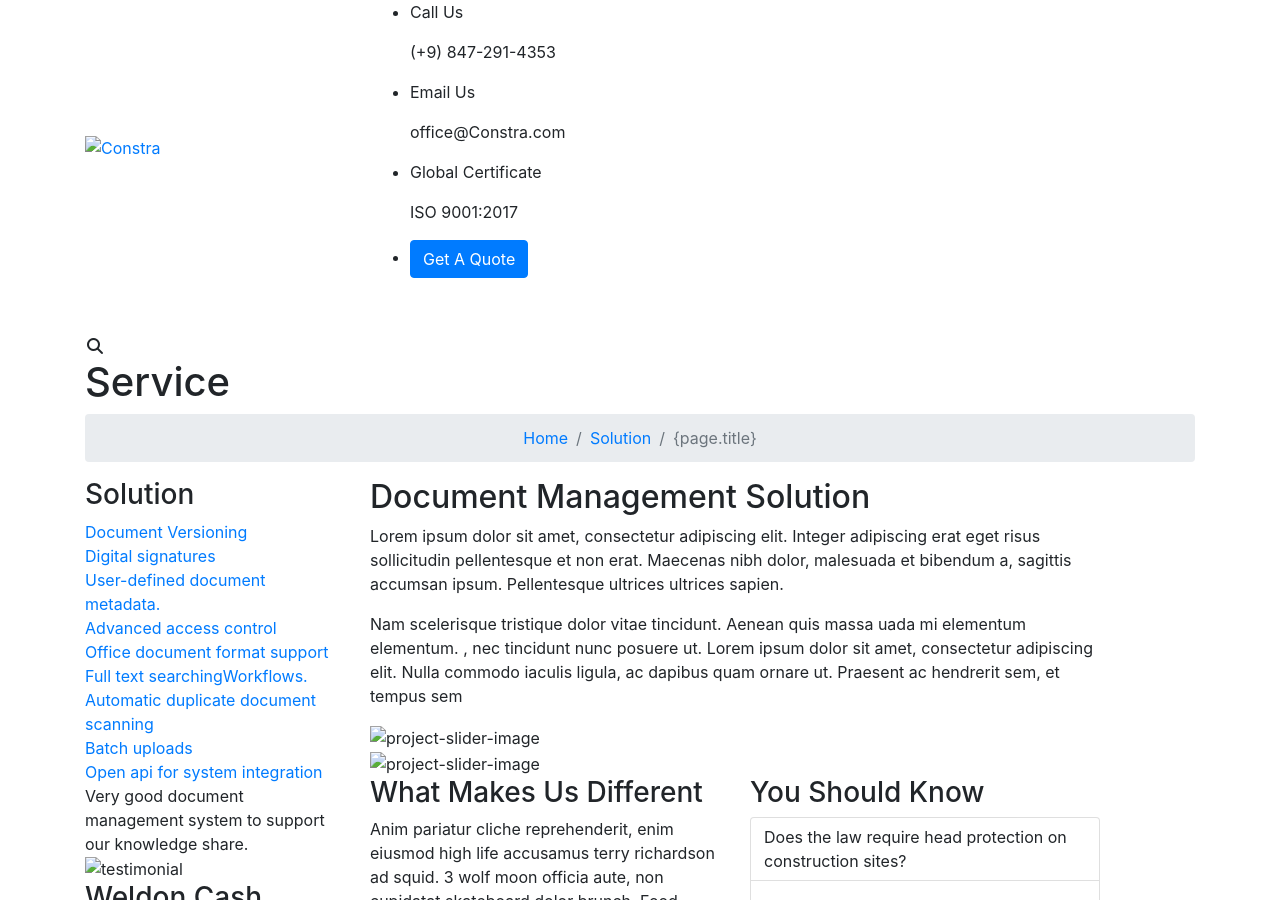
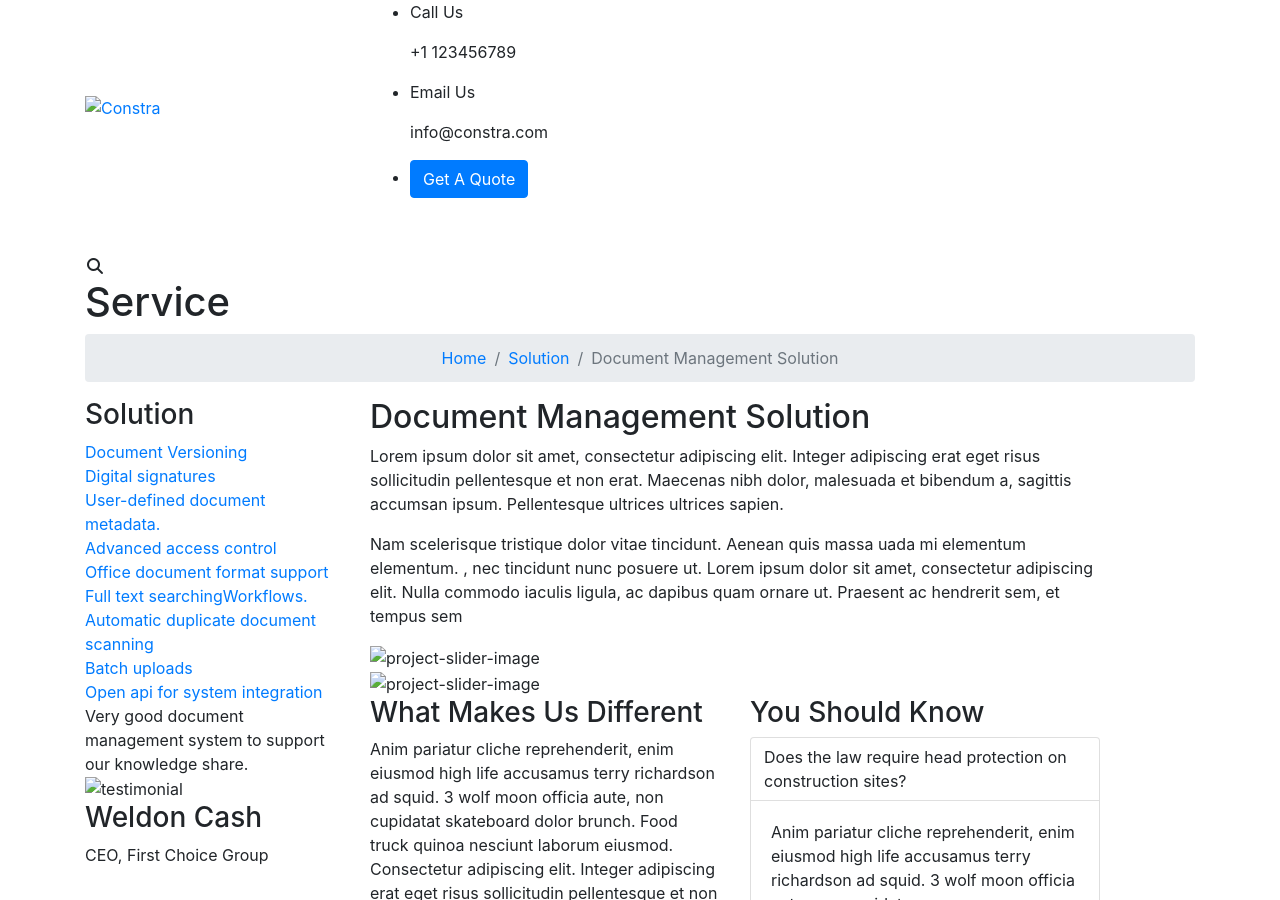
Before and after one commit to westerly-lzh/westerly-lzh.github.io, a Jekyll site: the page built from solutions/001-document-management.html, in a window 1280 px wide and 900 px high. Built offline with Jekyll 4.4.1, drawn with Linux system fonts in a browser that asks for light colours; nearby versions of some CDN libraries; library files that are not in the unit come from our copies; comment, search, counter and statistics services are not loaded.

Commit message:
set the layout

```diff
--- a/_config.yml
+++ b/_config.yml
@@ -1,6 +1,9 @@
 url: https://westerly-lzh.github.io
 baseurl: /
 title: Constra
+email: info@constra.com
+phone: +1 123456789
+
 
 markdown: kramdown
 permalink: pretty
--- a/_includes/body-header.html
+++ b/_includes/body-header.html
@@ -15,23 +15,15 @@
                     <div class="info-box">
                       <div class="info-box-content">
                           <p class="info-box-title">Call Us</p>
-                          <p class="info-box-subtitle">(+9) 847-291-4353</p>
-                      </div>
-                    </div>
-                  </li>
-                  <li>
-                    <div class="info-box">
-                      <div class="info-box-content">
-                          <p class="info-box-title">Email Us</p>
-                          <p class="info-box-subtitle">office@Constra.com</p>
+                          <p class="info-box-subtitle">{{site.phone}}</p>
                       </div>
                     </div>
                   </li>
                   <li class="last">
                     <div class="info-box last">
                       <div class="info-box-content">
-                          <p class="info-box-title">Global Certificate</p>
-                          <p class="info-box-subtitle">ISO 9001:2017</p>
+                          <p class="info-box-title">Email Us</p>
+                          <p class="info-box-subtitle">{{site.email}}</p>
                       </div>
                     </div>
                   </li>
--- a/_includes/service-single-banner.html
+++ b/_includes/service-single-banner.html
@@ -9,7 +9,7 @@
                     <ol class="breadcrumb justify-content-center">
                       <li class="breadcrumb-item"><a href="/">Home</a></li>
                       <li class="breadcrumb-item"><a href="/solutions/index.html">Solution</a></li>
-                      <li class="breadcrumb-item active" aria-current="page">{page.title}</li>
+                      <li class="breadcrumb-item active" aria-current="page">{{page.title}}</li>
                     </ol>
                 </nav>
               </div>
```
